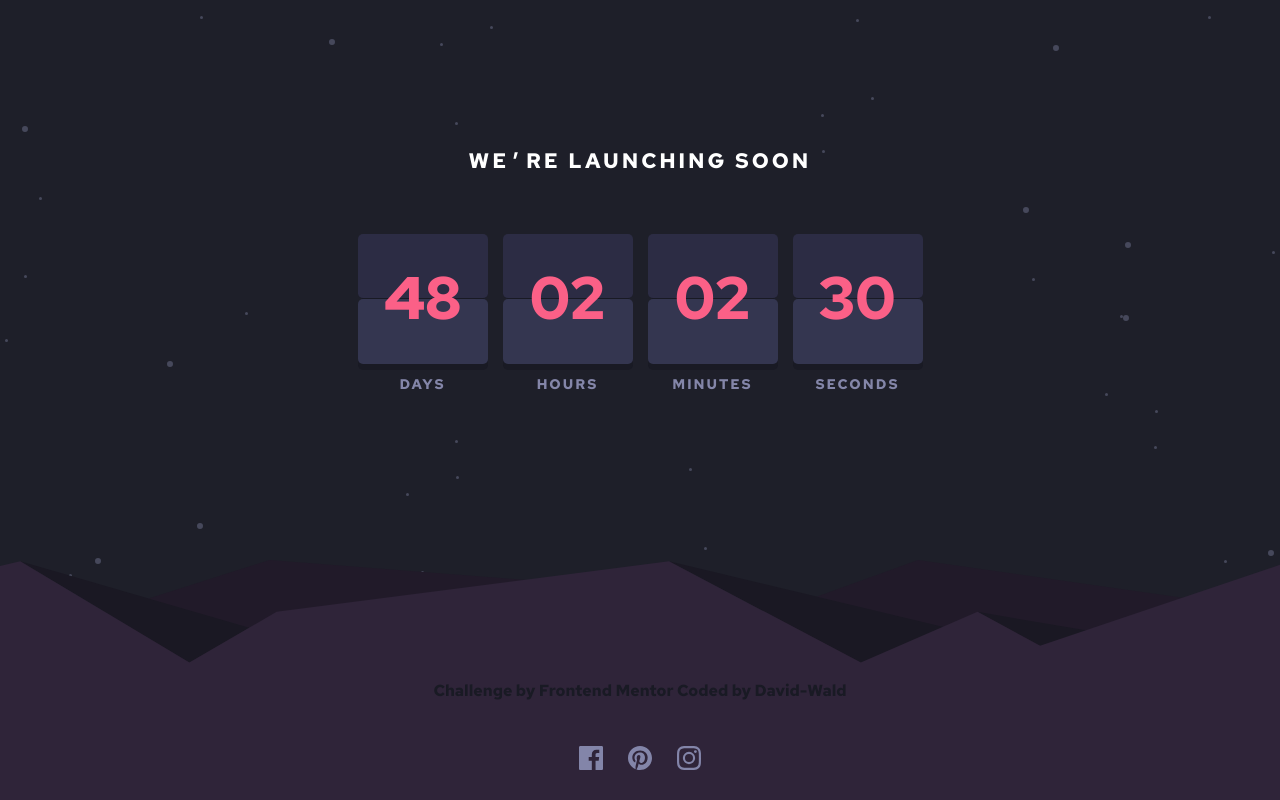
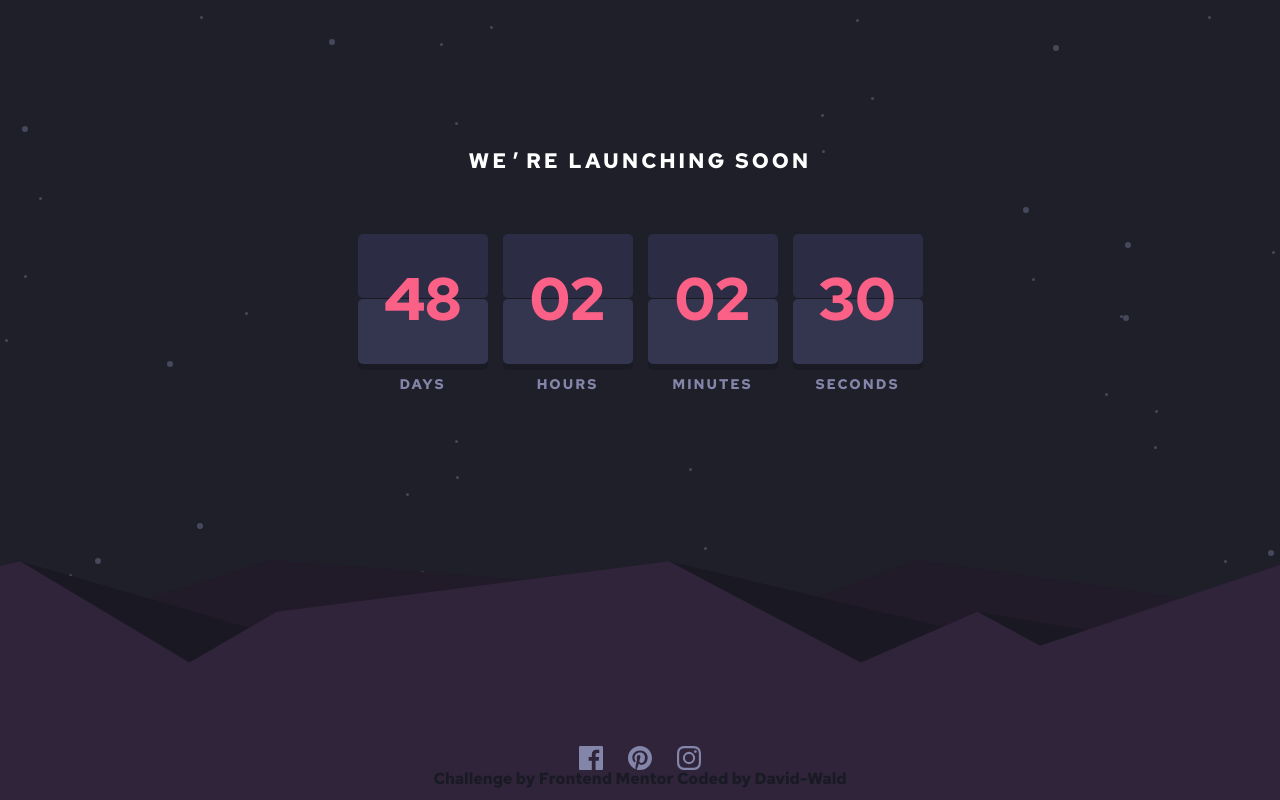
Before and after one commit to david-wald/launch-countdown-timer-, a website built with Parcel: page src/index.html in a window 1280 px wide. Built offline with nearby package versions, Linux system fonts and the light colour scheme.

Commit message:
small changes

```diff
--- a/src/scss/components/_attribution.scss
+++ b/src/scss/components/_attribution.scss
@@ -7,7 +7,7 @@
     color: colors.$very-dark-mostly-black;
     position: absolute;
     left: 50%;
-    top: 85%;
+    top: 97%;
     transform: translateX(-50%);
     text-align: center;
 
@@ -17,6 +17,7 @@
 
     @include mixins.medium {
         font-size: 14px;
+        top: 96%;
     }
 
     @include mixins.large {
--- a/src/scss/components/_countdown.scss
+++ b/src/scss/components/_countdown.scss
@@ -86,7 +86,7 @@
 
     &__time {
        font-size: 37px;
-        height: 76%;
+        height: 77%;
 
        position: absolute;
 
@@ -96,7 +96,6 @@
 
        @include mixins.extra-small {
            font-size: 39px;
-
     }
 
         @include mixins.small {
@@ -105,11 +104,12 @@
 
         @include mixins.medium {
             font-size: 48px;
-            height: 70%;
+            height: 71%;
         }
 
         @include mixins.large {
             font-size: 53px;
+            height: 69%;
         }
 
         @include mixins.extra-large {
```
Also changed, not shown: 2 other files.
